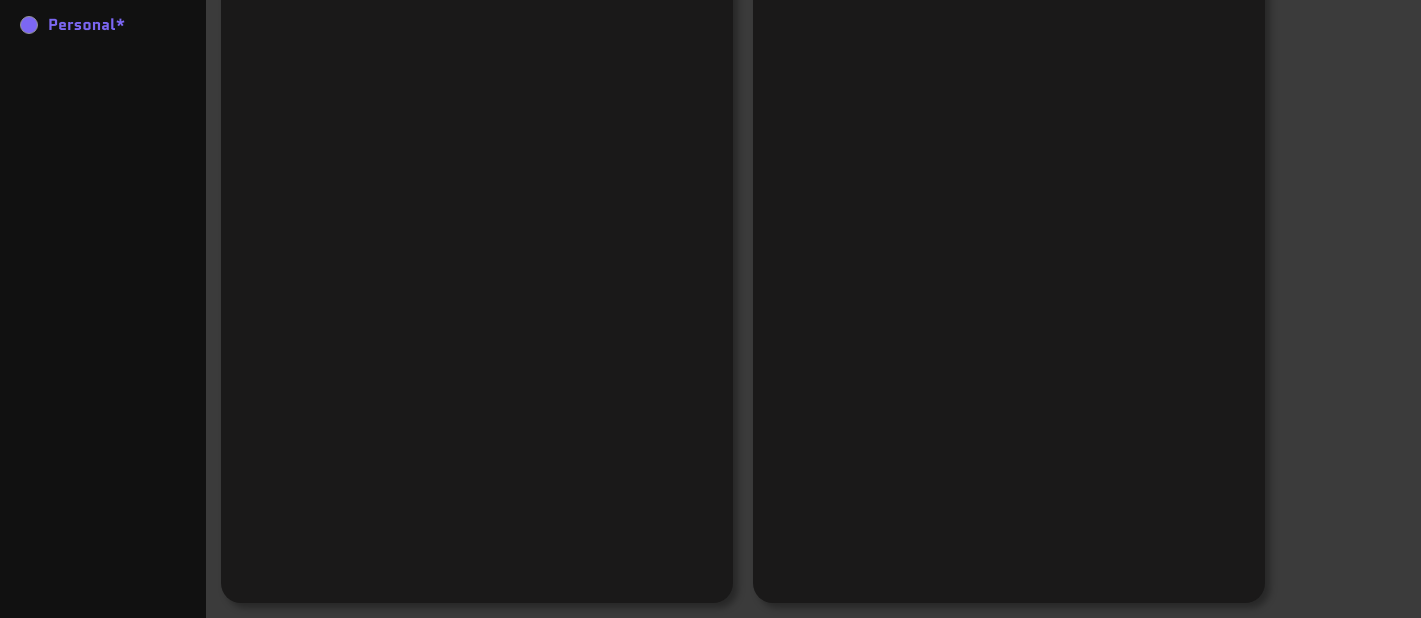
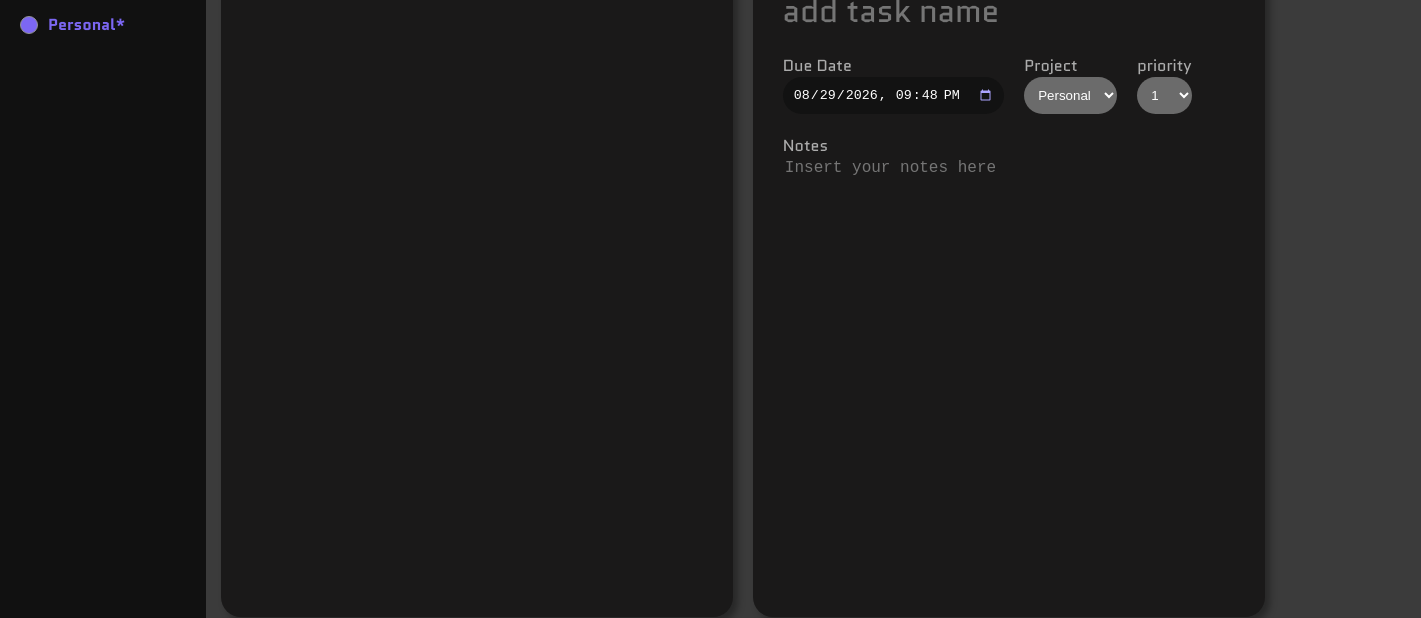
Before and after one commit to HunterFlechsig/odin-todo-list, a website built with webpack: page src/index.html in a window 1280 px wide. Shown: the part 182-800 px from the top of the page, 1421 px wide, since content can reach past the window. Built offline with nearby package versions, Linux system fonts and the light colour scheme.

Commit message:
add create task form, close modal button

```diff
--- a/src/components/createTask.js
+++ b/src/components/createTask.js
@@ -1,26 +1,109 @@
-export default function CreateTask(task = {}) {
-    const { title } = task;
+import { Todo } from "../controllers/dataClasses.js";
+
+export default function CreateTask(task = {}, projects, selectedProject) {
+    const { title, notes } = task;
+
+    const titleInput = () => {
+        const input = document.createElement("input");
+        input.name = "title";
+        input.maxLength = 100;
+        input.minLength = 1;
+        input.classList.add("basic-input");
+        title ? input.textContent = title : input.placeholder = "add task name"
+        return input;
+    }
+
+    const createNotesInput = () => {
+        const notesLabel = document.createElement("label");
+        notesLabel.htmlFor = "notes";
+        notesLabel.textContent = "Notes";
+
+        const notesInput = document.createElement("textarea");
+        notesInput.id = "notes";
+        notesInput.name = "notes";
+        notes ? notesInput.textContent = title : notesInput.placeholder = "Insert your notes here";
+
+        notesLabel.append(notesInput);
+        return notesLabel;
+    }
+
+    const createProjectsDropDown = () => {
+        const label = document.createElement("label");
+        label.htmlFor = "project";
+        label.textContent = "Project";
+
+        const select = document.createElement("select");
+        select.id = "project";
+
+        projects.forEach(project => {
+            const option = document.createElement("option");
+            if(selectedProject.id === project.id) option.selected = true;
+            option.value = project.name;
+            option.textContent = project.name;
+            select.append(option);
+        });
+
+        label.append(select);
+        return label;
+    }
+
+    const createDate = () => {
+        const label = document.createElement("label");
+        label.htmlFor = "data";
+        label.textContent = "Due Date";
+
+        const date = document.createElement("input");
+        date.type = "datetime-local";
+        date.name = "date";
+        date.id = "date";
+        const now = new Date();
+        now.setMinutes(now.getMinutes() - now.getTimezoneOffset());
+        date.value = now.toISOString().slice(0, 16);
+
+        label.append(date);
+
+        return label
+    }
+
+    const createPriority = () => {
+        const label = document.createElement("label");
+        label.htmlFor = "priority";
+        label.textContent = "priority";
+
+        const select = document.createElement("select");
+        select.id = "priority";
+        const selected = false;
+
+        Object.keys(Todo.PRIORITY).forEach(p => {
+            const option = document.createElement("option");
+            option.value = Todo.PRIORITY[p];
+            option.textContent = Todo.PRIORITY[p];
+            select.append(option);
+        });
+
+        label.append(select);
+        return label;
+    }
 
     const div = document.createElement("div");
     div.classList.add("create-task");
 
     const form = document.createElement("form");
-    form.classList.add("add-task");
+    form.classList.add("create-task-form");
 
-    const titleInput = document.createElement("input");
-    titleInput.name = "title";
-    titleInput.maxLength = 100;
-    titleInput.minLength = 1;
-    title ? titleInput.textContent = title : titleInput.placeholder = "add task"
+    const inputDiv = document.createElement("div");
+    inputDiv.classList = "input-div";
 
-    const date = document.createElement("input");
-    date.type = "date";
+    const topTitle = document.createElement("h4");
+    topTitle.textContent = `Projects > ${selectedProject.name}`
 
     const button = document.createElement("button");
     button.type = 'submit';
     button.classList.add("material-symbols-outlined", "hidden-btn")
 
-    form.append(titleInput,date,button);
+    inputDiv.append(createDate(), createProjectsDropDown(), createPriority());
+
+    form.append(topTitle, titleInput(), inputDiv, createNotesInput(), button);
     div.append(form);
 
     return div;
--- a/src/controllers/modal.js
+++ b/src/controllers/modal.js
@@ -1,4 +1,4 @@
-import { GetProjectInfo } from "../components/modals.js";
+import { GetProjectInfo, GetDeleteConfirmation } from "../components/modals.js";
 import * as utils from "./utilities.js"
 
 // render forms and send data back
@@ -28,7 +28,8 @@ export default class Modal {
     #useModal(creationfunc, data) {
         console.log("using modal")
         const modal = creationfunc(data);
-        utils.clearAndSet(this.modalForm, modal.fragment);
+        if(this.modalForm.firstElementChild) this.modalForm.replaceChildren(this.modalForm.firstElementChild);
+        this.modalForm.append(modal.fragment);
         this.modal.showModal();
     }
 
--- a/src/index.html
+++ b/src/index.html
@@ -6,7 +6,7 @@
     <link rel="preconnect" href="https://fonts.googleapis.com">
     <link rel="preconnect" href="https://fonts.gstatic.com" crossorigin>
     <link href="https://fonts.googleapis.com/css2?family=Quantico:ital,wght@0,400;0,700;1,400;1,700&family=Quicksand:wght@300..700&display=swap" rel="stylesheet">
-    <link rel="stylesheet" href="https://fonts.googleapis.com/css2?family=Material+Symbols+Outlined:opsz,wght,FILL,GRAD@20..48,100..700,0..1,-50..200&icon_names=edit,delete,star,arrow_upward,add" />
+    <link rel="stylesheet" href="https://fonts.googleapis.com/css2?family=Material+Symbols+Outlined:opsz,wght,FILL,GRAD@20..48,100..700,0..1,-50..200&icon_names=edit,delete,star,arrow_upward,add,assignment,close" />
     <title>Document</title>
 </head>
 <body>
@@ -34,6 +34,8 @@
         </div>
         <dialog id="dialog">
             <form id="dialog-form">
+                <button commandfor="dialog" type="button" command="close" class="material-symbols-outlined close">close</button>
+
 
             </form>
         </dialog>
--- a/src/index.js
+++ b/src/index.js
@@ -58,9 +58,11 @@ class MainContentController {
     }
 
     #viewActions = {
-        project : (project) => {
+        project : (data) => {
+            const { selectedProject, projects } = data
             const fragement = document.createDocumentFragment();
-            fragement.append(ShowProject(project), CreateTask());
+            console.log(data);
+            fragement.append(ShowProject(selectedProject), CreateTask({}, projects, selectedProject));
             return fragement;
         },
 
@@ -75,7 +77,6 @@ class MainContentController {
 
 
     render(view) {
-        console.log("view" , view);
         utils.clearAndSet(this.content, this.#viewActions[view.type](view.data));
     }
 }
@@ -88,10 +89,7 @@ class AppController {
         this.sidebar = new SideBarController(this.data.defualtProject.id);
         this.main = new MainContentController();
 
-        this.view = {
-            type: "project",
-            data: this.data.defualtProject,
-        }
+        this.#sideBarAction["show"](this.data.defualtProject.id);
     }
 
     #sideBarAction = {
@@ -129,7 +127,10 @@ class AppController {
         ["show"]: (id) => {
             this.view = {
                 type: "project",
-                data: this.data.getProject(id),
+                data: {
+                    selectedProject: this.data.getProject(id),
+                    projects:  this.data.Projects,
+                }
             }
         }
     }
--- a/src/styles/modal.css
+++ b/src/styles/modal.css
@@ -17,17 +17,7 @@
     gap: 15px;
     display: flex;
     flex-direction: column;
-}
-
-.basic-input {
-    outline: none;
-    border: none;
-    font-size: 2rem;
-    font-family: var(--default-font-family);
-    background-color: var(--dialog-bg);
-    padding: 10px 0px;
-    color: var(--txt-clr-main);
-    width: 30ch;
+    position: relative;
 }
 
 .submit-btn {
@@ -56,4 +46,20 @@
     filter: brightness(85%);
 }
 
+.close {
+    align-self: flex-end;
+    background: none;
+    font-weight: 600;
+    cursor: pointer;
+    border: none;
+    color: var(--txt-clr-secondary);
+    position: absolute;
+    top: -15px;
+    right: -15px;
+}
+
+.close:hover {
+    color: var(--clr-primary-purple);
+}
+
 /* ////////////// */
--- a/src/styles/styles.css
+++ b/src/styles/styles.css
@@ -53,6 +53,7 @@
     --txt-clr-secondary: rgb(172, 172, 172);
 
     font-family: var(--default-font-family);
+    caret-color: var(--clr-primary-purple);
 }
 
 body {
@@ -90,19 +91,22 @@ body {
   width: 100%;
   border-radius: 20px;
   box-shadow: 5px 5px 7px rgba(0, 0, 0, 0.342);
-
-  display: flex;
-  flex-direction: column;
   box-sizing: border-box;
 
   justify-content: space-between;
-  padding: 20px;
+  padding: 30px 30px;
 }
 
 .hidden-btn {
     opacity: 0;
     visibility: hidden;
     transition: visibility 0.5s ease, opacity 0.5 ease;
+}
+
+.create-task-form {
+  display: flex;
+  flex-direction: column;
+  gap: 20px;
 }
 
 .create-task {
@@ -112,3 +116,61 @@ body {
 .main {
   grid-row: 2/-1;
 }
+
+input[type="datetime-local"], select {
+    border: none;
+    padding: 10px;
+    border-radius: 100px;
+    color-scheme: dark;
+}
+
+label {
+  display: flex;
+  flex-direction: column;
+  color: var(--txt-clr-secondary)
+}
+
+input[type="datetime-local"]::-webkit-calendar-picker-indicator {
+    /* Turns the black icon into blue */
+    filter: invert(40%) sepia(100%) saturate(500%) hue-rotate(200deg);
+}
+
+textarea {
+  background: none;
+  border: none;
+  outline: none;
+  font-size: 1rem;
+  color: white;
+  resize: none;
+  height: 400px;
+  overflow-y: auto;
+  white-space: pre-wrap;
+}
+
+.basic-input {
+  outline: none;
+  border: none;
+  font-size: 2rem;
+  font-family: var(--default-font-family);
+  background-color: var(--dialog-bg);
+  padding: 10px 0px;
+  color: var(--txt-clr-main);
+  width: 30ch;
+}
+
+.create-task .basic-input {
+  background: none;
+  padding: 0;
+}
+
+.input-div {
+  display: flex;
+  flex-wrap: wrap;
+  gap: 20px
+}
+
+h4 {
+  padding: 0;
+  margin: 0;
+  color: var(--txt-clr-secondary);
+}
```
